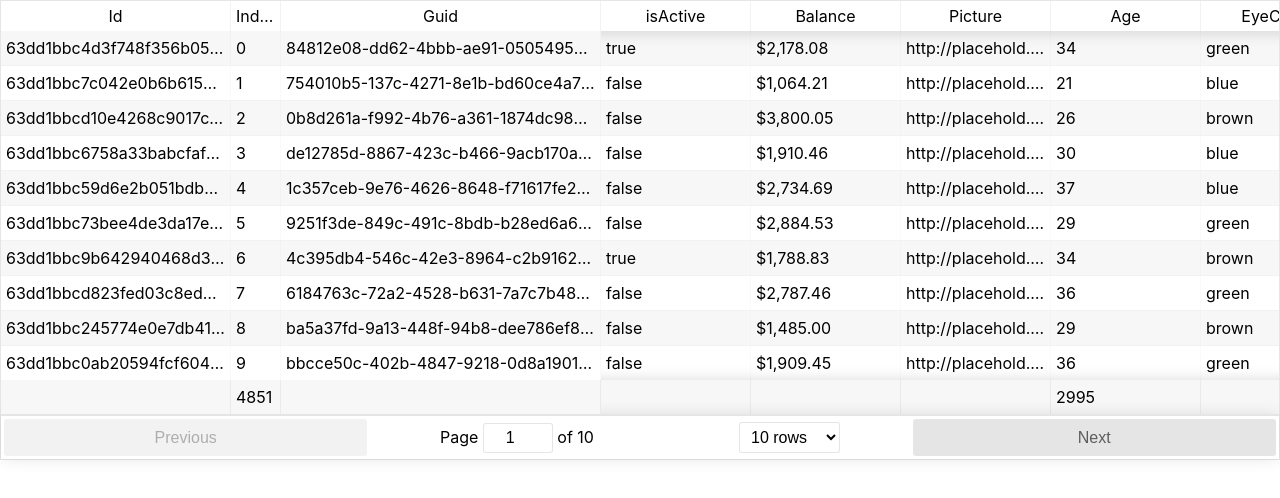
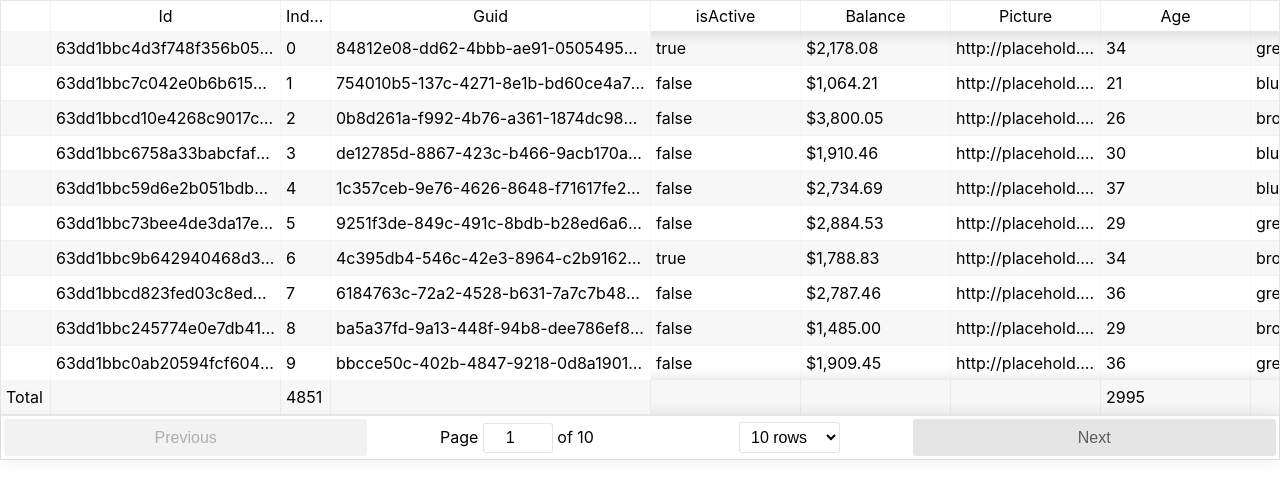
Before and after one commit to vturkovic/react-table, a React (Create React App) app: page / in a window 1280 px wide. Shown: the top 498 px of the page. Built offline with nearby package versions, Linux system fonts and the light colour scheme; the HTML template or start-up script is replaced by a standard one.

Commit message:
added first column total

```diff
--- a/src/App.css
+++ b/src/App.css
@@ -10,11 +10,15 @@
 }
 
 .sticky:nth-of-type(2) {
-    left: 230px;
+    left: 50px;
 }
 
 .sticky:nth-of-type(3) {
     left: 280px;
+}
+
+.sticky:nth-of-type(4) {
+    left: 330px;
 }
 
 .rt-thead .sticky {
--- a/src/components/tableComponent.tsx
+++ b/src/components/tableComponent.tsx
@@ -25,7 +25,9 @@ const TableComponent = ({ tableRowData, tableColumnData } : TableInterface) => {
 
   const addFooter = (newTableColumnsData: TableColumnDataInterface[], sum: SumInterface) => {
     newTableColumnsData.forEach(item => {
-      if (item.Header === 'Index') {
+      if (item.Header === '') {
+        item.Footer = 'Total';
+      } else if (item.Header === 'Index') {
         item.Footer = sum.index.toString();
       } else if (item.Header === 'Age') {
         item.Footer = sum.age.toString();
--- a/src/data/tableColumnsData.tsx
+++ b/src/data/tableColumnsData.tsx
@@ -3,6 +3,13 @@ import { TableColumnDataInterface } from "../interfaces";
 const DEFAULT_COLUMN_WIDTH = 150;
 
 export const tableColumnData: TableColumnDataInterface[] = [
+    {
+      Header: "",
+      accessor: "total",
+      className: "sticky",
+      headerClassName: "sticky",
+      width: DEFAULT_COLUMN_WIDTH - 100,
+    },
     {
       Header: "Id",
       accessor: "id",
--- a/src/data/tableRowData.tsx
+++ b/src/data/tableRowData.tsx
@@ -2,6 +2,7 @@ import { TableRowInterface } from "../interfaces";
 
 export const tableRowData: TableRowInterface[] = [
     {
+      "total": "",
       "id": "63dd1bbc4d3f748f356b0521",
       "index": 0,
       "guid": "84812e08-dd62-4bbb-ae91-050549596202",
@@ -24,6 +25,7 @@ export const tableRowData: TableRowInterface[] = [
       "favoriteFruit": "strawberry"
     },
     {
+      "total": "",
       "id": "63dd1bbc7c042e0b6b615df8",
       "index": 1,
       "guid": "754010b5-137c-4271-8e1b-bd60ce4a73f2",
@@ -46,6 +48,7 @@ export const tableRowData: TableRowInterface[] = [
       "favoriteFruit": "banana"
     },
     {
+      "total": "",
       "id": "63dd1bbcd10e4268c9017c59",
       "index": 2,
       "guid": "0b8d261a-f992-4b76-a361-1874dc983240",
@@ -68,6 +71,7 @@ export const tableRowData: TableRowInterface[] = [
       "favoriteFruit": "strawberry"
     },
     {
+      "total": "",
       "id": "63dd1bbc6758a33babcfaf50",
       "index": 3,
       "guid": "de12785d-8867-423c-b466-9acb170a9065",
@@ -90,6 +94,7 @@ export const tableRowData: TableRowInterface[] = [
       "favoriteFruit": "banana"
     },
     {
+      "total": "",
       "id": "63dd1bbc59d6e2b051bdbb50",
       "index": 4,
       "guid": "1c357ceb-9e76-4626-8648-f71617fe25e9",
@@ -112,6 +117,7 @@ export const tableRowData: TableRowInterface[] = [
       "favoriteFruit": "apple"
     },
     {
+      "total": "",
       "id": "63dd1bbc73bee4de3da17e37",
       "index": 5,
       "guid": "9251f3de-849c-491c-8bdb-b28ed6a616b5",
@@ -134,6 +140,7 @@ export const tableRowData: TableRowInterface[] = [
       "favoriteFruit": "strawberry"
     },
     {
+      "total": "",
       "id": "63dd1bbc9b642940468d3548",
       "index": 6,
       "guid": "4c395db4-546c-42e3-8964-c2b916256101",
@@ -156,6 +163,7 @@ export const tableRowData: TableRowInterface[] = [
       "favoriteFruit": "strawberry"
     },
     {
+      "total": "",
       "id": "63dd1bbcd823fed03c8ed86e",
       "index": 7,
       "guid": "6184763c-72a2-4528-b631-7a7c7b4863dd",
@@ -178,6 +186,7 @@ export const tableRowData: TableRowInterface[] = [
       "favoriteFruit": "strawberry"
     },
     {
+      "total": "",
       "id": "63dd1bbc245774e0e7db4190",
       "index": 8,
       "guid": "ba5a37fd-9a13-448f-94b8-dee786ef856d",
@@ -200,6 +209,7 @@ export const tableRowData: TableRowInterface[] = [
       "favoriteFruit": "apple"
     },
     {
+      "total": "",
       "id": "63dd1bbc0ab20594fcf60426",
       "index": 9,
       "guid": "bbcce50c-402b-4847-9218-0d8a19013bb3",
@@ -222,6 +232,7 @@ export const tableRowData: TableRowInterface[] = [
       "favoriteFruit": "apple"
     },
     {
+      "total": "",
       "id": "63dd1bbc373401ba814a6976",
       "index": 10,
       "guid": "84725629-af90-4fe4-8147-786cf8a2bb4c",
@@ -244,6 +255,7 @@ export const tableRowData: TableRowInterface[] = [
       "favoriteFruit": "banana"
     },
     {
+      "total": "",
       "id": "63dd1bbce5888a76e94e89cd",
       "index": 11,
       "guid": "3d733c04-7fc5-4521-89df-d6a2abcfe825",
@@ -266,6 +278,7 @@ export const tableRowData: TableRowInterface[] = [
       "favoriteFruit": "banana"
     },
     {
+      "total": "",
       "id": "63dd1bbc490bc6f885dee05e",
       "index": 12,
       "guid": "89ba8b6d-d44b-440f-aebf-11355f6f20ad",
@@ -288,6 +301,7 @@ export const tableRowData: TableRowInterface[] = [
       "favoriteFruit": "apple"
     },
     {
+      "total": "",
       "id": "63dd1bbc7a1d7ca795e7a98b",
       "index": 13,
       "guid": "3980731e-fdf2-4a74-b3f2-9caf04a82672",
@@ -310,6 +324,7 @@ export const tableRowData: TableRowInterface[] = [
       "favoriteFruit": "apple"
     },
     {
+      "total": "",
       "id": "63dd1bbc265eb5bffea8cbab",
       "index": 14,
       "guid": "1219a2fe-f006-4f43-ab69-f1303ad31251",
@@ -332,6 +347,7 @@ export const tableRowData: TableRowInterface[] = [
       "favoriteFruit": "banana"
     },
     {
+      "total": "",
       "id": "63dd1bbc555d69ff5a6469bf",
       "index": 15,
       "guid": "b6d541f0-2d05-45d2-b637-c325ab80d7f7",
@@ -354,6 +370,7 @@ export const tableRowData: TableRowInterface[] = [
       "favoriteFruit": "strawberry"
     },
     {
+      "total": "",
       "id": "63dd1bbcca02e64431221208",
       "index": 16,
       "guid": "c4f85f95-7517-4762-b731-ee3aa92a7359",
@@ -376,6 +393,7 @@ export const tableRowData: TableRowInterface[] = [
       "favoriteFruit": "apple"
     },
     {
+      "total": "",
       "id": "63dd1bbc40b36de7bf49a91c",
       "index": 17,
       "guid": "8b65cc1b-039a-4e19-ab8f-958421e4efc5",
@@ -398,6 +416,7 @@ export const tableRowData: TableRowInterface[] = [
       "favoriteFruit": "banana"
     },
     {
+      "total": "",
       "id": "63dd1bbc7ecda3a3d5b52947",
       "index": 18,
       "guid": "d1f4d2d8-bd2a-43dd-b89b-0cc024650c03",
@@ -420,6 +439,7 @@ export const tableRowData: TableRowInterface[] = [
       "favoriteFruit": "strawberry"
     },
     {
+      "total": "",
       "id": "63dd1bbceae2ec1921b41268",
       "index": 19,
       "guid": "3a5b4721-c0c2-41cd-9b01-ba3de4ca34c9",
@@ -442,6 +462,7 @@ export const tableRowData: TableRowInterface[] = [
       "favoriteFruit": "strawberry"
     },
     {
+      "total": "",
       "id": "63dd1bbc5df31ba27369290f",
       "index": 20,
       "guid": "1f7a6337-dc7b-43ed-8e18-a734c97c02cc",
@@ -464,6 +485,7 @@ export const tableRowData: TableRowInterface[] = [
       "favoriteFruit": "banana"
     },
     {
+      "total": "",
       "id": "63dd1bbcfd0f3b8a4b879d21",
       "index": 21,
       "guid": "6364fcec-94c0-4f9a-8d49-398b96397098",
@@ -486,6 +508,7 @@ export const tableRowData: TableRowInterface[] = [
       "favoriteFruit": "strawberry"
     },
     {
+      "total": "",
       "id": "63dd1bbc089c1cc6a36a721b",
       "index": 22,
       "guid": "511438ee-8bec-4a63-95e6-8eec3c8109f9",
@@ -508,6 +531,7 @@ export const tableRowData: TableRowInterface[] = [
       "favoriteFruit": "strawberry"
     },
     {
+      "total": "",
       "id": "63dd1bbc982cf99a1c125050",
       "index": 23,
       "guid": "08b6dc5f-a547-4c21-b48b-e3b90f76802c",
@@ -530,6 +554,7 @@ export const tableRowData: TableRowInterface[] = [
       "favoriteFruit": "banana"
     },
     {
+      "total": "",
       "id": "63dd1bbc6abf2abd237ab614",
       "index": 24,
       "guid": "3a4685d7-cc57-443d-87dc-887be99d9236",
@@ -552,6 +577,7 @@ export const tableRowData: TableRowInterface[] = [
       "favoriteFruit": "strawberry"
     },
     {
+      "total": "",
       "id": "63dd1bbc363cdef4670a2595",
       "index": 25,
       "guid": "37fbf8e8-2431-44ca-9a2a-d3c42d58b3e1",
@@ -574,6 +600,7 @@ export const tableRowData: TableRowInterface[] = [
       "favoriteFruit": "banana"
     },
     {
+      "total": "",
       "id": "63dd1bbc27dfbf07b96e2a0c",
       "index": 26,
       "guid": "4135bdb6-ed5b-4942-bd26-3b59e1d1bdc3",
@@ -596,6 +623,7 @@ export const tableRowData: TableRowInterface[] = [
       "favoriteFruit": "strawberry"
     },
     {
+      "total": "",
       "id": "63dd1bbc9962f6f603dbc85c",
       "index": 27,
       "guid": "382fe037-93b4-47ba-8af1-4a70d42ce50b",
@@ -618,6 +646,7 @@ export const tableRowData: TableRowInterface[] = [
       "favoriteFruit": "strawberry"
     },
     {
+      "total": "",
       "id": "63dd1bbcf422a66eb2880763",
       "index": 28,
       "guid": "3239e52e-e0bf-4d04-9d13-46ea48f721c6",
@@ -640,6 +669,7 @@ export const tableRowData: TableRowInterface[] = [
       "favoriteFruit": "banana"
     },
     {
+      "total": "",
       "id": "63dd1bbca97cc989ebe365d7",
       "index": 29,
       "guid": "24016e22-b57f-48e2-820c-f9e521f67dcd",
@@ -662,6 +692,7 @@ export const tableRowData: TableRowInterface[] = [
       "favoriteFruit": "apple"
     },
     {
+      "total": "",
       "id": "63dd1bbcf9b22b473daf12a9",
       "index": 30,
       "guid": "1cb96704-8b3f-4e39-aa24-ca3f95e03938",
@@ -684,6 +715,7 @@ export const tableRowData: TableRowInterface[] = [
       "favoriteFruit": "banana"
     },
     {
+      "total": "",
       "id": "63dd1bbc70082d874d9ee2fa",
       "index": 31,
       "guid": "364b7183-e503-4bef-8f69-07ffe7f3c139",
@@ -706,6 +738,7 @@ export const tableRowData: TableRowInterface[] = [
       "favoriteFruit": "banana"
     },
     {
+      "total": "",
       "id": "63dd1bbc8b7bc0b961ba9aac",
       "index": 32,
       "guid": "da7be391-de2c-4409-afd4-6a5665adeba2",
@@ -728,6 +761,7 @@ export const tableRowData: TableRowInterface[] = [
       "favoriteFruit": "apple"
     },
     {
+      "total": "",
       "id": "63dd1bbc47995b4b6a9439cf",
       "index": 33,
       "guid": "78301d23-9cfc-4285-9a99-f62a182da77a",
@@ -750,6 +784,7 @@ export const tableRowData: TableRowInterface[] = [
       "favoriteFruit": "apple"
     },
     {
+      "total": "",
       "id": "63dd1bbcfaa414fb87a29d9f",
       "index": 34,
       "guid": "bfbda4ca-d085-44b2-9548-b081f92d1c29",
@@ -772,6 +807,7 @@ export const tableRowData: TableRowInterface[] = [
       "favoriteFruit": "strawberry"
     },
     {
+      "total": "",
       "id": "63dd1bbc8685e71166441440",
       "index": 35,
       "guid": "2bd30e6c-c2b0-41a1-b4ea-749ee8fe77af",
@@ -794,6 +830,7 @@ export const tableRowData: TableRowInterface[] = [
       "favoriteFruit": "strawberry"
     },
     {
+      "total": "",
       "id": "63dd1bbc9fafe1df6f10a138",
       "index": 36,
       "guid": "6be7e0de-3fcf-42c5-8426-dd65e2f9d4ad",
@@ -816,6 +853,7 @@ export const tableRowData: TableRowInterface[] = [
       "favoriteFruit": "strawberry"
     },
     {
+      "total": "",
       "id": "63dd1bbc79ea4f066a439548",
       "index": 37,
       "guid": "ad1b6273-b5a8-481d-91b2-2308595b1a71",
@@ -838,6 +876,7 @@ export const tableRowData: TableRowInterface[] = [
       "favoriteFruit": "banana"
     },
     {
+      "total": "",
       "id": "63dd1bbc3f238029cb220408",
       "index": 38,
       "guid": "12087dee-0e59-4891-8d26-0d292d3a97c4",
@@ -860,6 +899,7 @@ export const tableRowData: TableRowInterface[] = [
       "favoriteFruit": "banana"
     },
     {
+      "total": "",
       "id": "63dd1bbc1657897ecf74b25b",
       "index": 39,
       "guid": "30ea85e3-6602-4caa-9d7c-e1eda920dda6",
@@ -882,6 +922,7 @@ export const tableRowData: TableRowInterface[] = [
       "favoriteFruit": "banana"
     },
     {
+      "total": "",
       "id": "63dd1bbc4db59602ba369e7d",
       "index": 40,
       "guid": "b9a788b0-58f6-404a-9366-73673d3db38e",
@@ -904,6 +945,7 @@ export const tableRowData: TableRowInterface[] = [
       "favoriteFruit": "strawberry"
     },
     {
+      "total": "",
       "id": "63dd1bbc1d496ffa47bc22fb",
       "index": 41,
       "guid": "80f56b34-b0e3-4d10-b54a-bac6c8415ba0",
@@ -926,6 +968,7 @@ export const tableRowData: TableRowInterface[] = [
       "favoriteFruit": "banana"
     },
     {
+      "total": "",
       "id": "63dd1bbc4d8a000cdd117e22",
       "index": 42,
       "guid": "dbf5151f-c01c-44f9-bf14-38719d4ec3da",
@@ -948,6 +991,7 @@ export const tableRowData: TableRowInterface[] = [
       "favoriteFruit": "strawberry"
     },
     {
+      "total": "",
       "id": "63dd1bbcd9feb2bbd669a1a5",
       "index": 43,
       "guid": "1f2e256a-9a8e-4011-9a2f-ea325d580c3b",
@@ -970,6 +1014,7 @@ export const tableRowData: TableRowInterface[] = [
       "favoriteFruit": "banana"
     },
     {
+      "total": "",
       "id": "63dd1bbc2506b38f31a5ffea",
       "index": 44,
       "guid": "d99fb0b3-7389-4964-a8ff-e071bff7e96c",
@@ -992,6 +1037,7 @@ export const tableRowData: TableRowInterface[] = [
       "favoriteFruit": "apple"
     },
     {
+      "total": "",
       "id": "63dd1bbc46167749974a3554",
       "index": 45,
       "guid": "8e4df023-5d37-4207-ae48-b883e8a15f33",
@@ -1014,6 +1060,7 @@ export const tableRowData: TableRowInterface[] = [
       "favoriteFruit": "banana"
     },
     {
+      "total": "",
       "id": "63dd1bbcc4af9c7a6987541d",
       "index": 46,
       "guid": "3d4ec611-4f32-4548-a5dc-51f1a6153475",
@@ -1036,6 +1083,7 @@ export const tableRowData: TableRowInterface[] = [
       "favoriteFruit": "banana"
     },
     {
+      "total": "",
       "id": "63dd1bbc6853d66793556c03",
       "index": 47,
       "guid": "6d9d8e9d-ce72-4d8b-bb15-d1c6b42ce5c9",
@@ -1058,6 +1106,7 @@ export const tableRowData: TableRowInterface[] = [
       "favoriteFruit": "apple"
     },
     {
+      "total": "",
       "id": "63dd1bbcf0d3c69242b8b0bb",
       "index": 48,
       "guid": "6370040a-0ac1-41aa-a641-5bb142efb23d",
@@ -1080,6 +1129,7 @@ export const tableRowData: TableRowInterface[] = [
       "favoriteFruit": "apple"
     },
     {
+      "total": "",
       "id": "63dd1bbce08417f309b08d28",
       "index": 49,
       "guid": "e4697da5-a082-4672-ae29-9a4176b9d88a",
@@ -1102,6 +1152,7 @@ export const tableRowData: TableRowInterface[] = [
       "favoriteFruit": "apple"
     },
     {
+      "total": "",
       "id": "63dd1bbc8a2f19d80618420b",
       "index": 50,
       "guid": "78b584c1-1c86-42e3-9a88-d195c1976bac",
@@ -1124,6 +1175,7 @@ export const tableRowData: TableRowInterface[] = [
       "favoriteFruit": "strawberry"
     },
     {
+      "total": "",
       "id": "63dd1bbc6db12625b39553cd",
       "index": 51,
       "guid": "f6e5aa11-c588-475a-9cb8-d3c9ae95ee60",
@@ -1146,6 +1198,7 @@ export const tableRowData: TableRowInterface[] = [
       "favoriteFruit": "banana"
     },
     {
+      "total": "",
       "id": "63dd1bbc0b7b0adb8b58bff7",
       "index": 52,
       "guid": "166a94e7-c0d2-4e0b-9514-b9362cfbef21",
@@ -1168,6 +1221,7 @@ export const tableRowData: TableRowInterface[] = [
       "favoriteFruit": "banana"
     },
     {
+      "total": "",
       "id": "63dd1bbc7882ba903bd107b3",
       "index": 53,
       "guid": "82fb5650-b854-4e3e-998d-6a8e401a962e",
@@ -1190,6 +1244,7 @@ export const tableRowData: TableRowInterface[] = [
       "favoriteFruit": "strawberry"
     },
     {
+      "total": "",
       "id": "63dd1bbc197e46be48f14568",
       "index": 54,
       "guid": "a2401490-c54b-4ad7-833f-bdc77c94cd7e",
@@ -1212,6 +1267,7 @@ export const tableRowData: TableRowInterface[] = [
       "favoriteFruit": "banana"
     },
     {
+      "total": "",
       "id": "63dd1bbc922627134f6ae85f",
       "index": 55,
       "guid": "2df1977c-e272-4a8f-9ce7-e39a9365b06c",
@@ -1234,6 +1290,7 @@ export const tableRowData: TableRowInterface[] = [
       "favoriteFruit": "strawberry"
     },
     {
+      "total": "",
       "id": "63dd1bbcdc341367267e1e5d",
       "index": 56,
       "guid": "5db14a14-5648-497b-8aaa-b15122945e24",
@@ -1256,6 +1313,7 @@ export const tableRowData: TableRowInterface[] = [
       "favoriteFruit": "strawberry"
     },
     {
+      "total": "",
       "id": "63dd1bbc11c209443a555e00",
       "index": 57,
       "guid": "2c26a0bf-cbb4-4ae0-8143-79f988e13c67",
@@ -1278,6 +1336,7 @@ export const tableRowData: TableRowInterface[] = [
       "favoriteFruit": "apple"
     },
     {
+      "total": "",
       "id": "63dd1bbcf230e60a8cbdf15b",
       "index": 58,
       "guid": "694ad762-4fce-4643-a6cb-7665e50ee636",
@@ -1300,6 +1359,7 @@ export const tableRowData: TableRowInterface[] = [
       "favoriteFruit": "apple"
     },
     {
+      "total": "",
       "id": "63dd1bbcb2b4f910f1f28a87",
       "index": 59,
       "guid": "b296e863-9740-4adf-9d02-016dd05faad9",
@@ -1322,6 +1382,7 @@ export const tableRowData: TableRowInterface[] = [
       "favoriteFruit": "strawberry"
     },
     {
+      "total": "",
       "id": "63dd1bbccc619bdd3200c12a",
       "index": 60,
       "guid": "964ad3bf-e68d-49e8-a07e-28fe71aa1aff",
@@ -1344,6 +1405,7 @@ export const tableRowData: TableRowInterface[] = [
       "favoriteFruit": "apple"
     },
     {
+      "total": "",
       "id": "63dd1bbc54085c5e313125b1",
       "index": 61,
       "guid": "a634821c-b10c-4279-9926-4c3ed26743be",
@@ -1366,6 +1428,7 @@ export const tableRowData: TableRowInterface[] = [
       "favoriteFruit": "strawberry"
     },
     {
+      "total": "",
       "id": "63dd1bbc1e236f8b3b319be5",
       "index": 62,
       "guid": "74b4fbbb-223c-42c6-8925-94fe35b98b71",
@@ -1388,6 +1451,7 @@ export const tableRowData: TableRowInterface[] = [
       "favoriteFruit": "apple"
     },
     {
+      "total": "",
       "id": "63dd1bbc61099ebacbe9f9af",
       "index": 63,
       "guid": "b6237d40-b4f9-4a55-b228-942269185563",
@@ -1410,6 +1474,7 @@ export const tableRowData: TableRowInterface[] = [
       "favoriteFruit": "banana"
     },
     {
+      "total": "",
       "id": "63dd1bbc85b47ef694f4ca2f",
       "index": 64,
       "guid": "bd24208f-e95e-41ce-8277-054b862aec9c",
@@ -1432,6 +1497,7 @@ export const tableRowData: TableRowInterface[] = [
       "favoriteFruit": "banana"
     },
     {
+      "total": "",
       "id": "63dd1bbcf299810c9f2937ee",
       "index": 65,
       "guid": "1b83966c-f8b6-405b-951d-6a99b3394f95",
@@ -1454,6 +1520,7 @@ export const tableRowData: TableRowInterface[] = [
       "favoriteFruit": "strawberry"
     },
     {
+      "total": "",
       "id": "63dd1bbcafcc9d840c6eddce",
       "index": 66,
       "guid": "9135c8bd-b226-42fd-938b-4e02b5d43382",
@@ -1476,6 +1543,7 @@ export const tableRowData: TableRowInterface[] = [
       "favoriteFruit": "apple"
     },
     {
+      "total": "",
       "id": "63dd1bbcb613891dcf90a445",
       "index": 67,
       "guid": "80819a41-7e65-47f2-a40a-3dbc770ce364",
@@ -1498,6 +1566,7 @@ export const tableRowData: TableRowInterface[] = [
       "favoriteFruit": "strawberry"
     },
     {
+      "total": "",
       "id": "63dd1bbc3ac25008e9c0455d",
       "index": 68,
       "guid": "042c7611-41ab-4fc6-8445-7ef20491e69b",
@@ -1520,6 +1589,7 @@ export const tableRowData: TableRowInterface[] = [
       "favoriteFruit": "apple"
     },
     {
+      "total": "",
       "id": "63dd1bbcbb7f96dfd73658ce",
       "index": 69,
       "guid": "92ca9a7c-71ba-442a-9f38-d803b2237abf",
@@ -1542,6 +1612,7 @@ export const tableRowData: TableRowInterface[] = [
       "favoriteFruit": "banana"
     },
     {
+      "total": "",
       "id": "63dd1bbc364d1e503ef3f3cf",
       "index": 70,
       "guid": "9e3c6fed-ae2d-4d74-acc5-fe918288f960",
@@ -1564,6 +1635,7 @@ export const tableRowData: TableRowInterface[] = [
       "favoriteFruit": "banana"
     },
     {
+      "total": "",
       "id": "63dd1bbc49add46f3ce425a5",
       "index": 71,
       "guid": "672dab2b-c0b6-4a3c-8878-6d8b2f0a7111",
@@ -1586,6 +1658,7 @@ export const tableRowData: TableRowInterface[] = [
       "favoriteFruit": "banana"
     },
     {
+      "total": "",
       "id": "63dd1bbc1e6d5d66f54bc324",
       "index": 72,
       "guid": "e598ba09-d70b-49e4-afe7-a456345901ee",
@@ -1608,6 +1681,7 @@ export const tableRowData: TableRowInterface[] = [
       "favoriteFruit": "strawberry"
     },
     {
+      "total": "",
       "id": "63dd1bbc5a384dadcbc5c121",
       "index": 73,
       "guid": "6aedd5e0-b76e-41bc-aa9a-fc11dfca9774",
@@ -1630,6 +1704,7 @@ export const tableRowData: TableRowInterface[] = [
       "favoriteFruit": "strawberry"
     },
     {
+      "total": "",
       "id": "63dd1bbcc8113964834f72bb",
       "index": 74,
       "guid": "34205fb4-c131-401e-b063-d3927d57b240",
@@ -1652,6 +1727,7 @@ export const tableRowData: TableRowInterface[] = [
       "favoriteFruit": "banana"
     },
     {
+      "total": "",
       "id": "63dd1bbcdf8aef8bf5d84b08",
       "index": 75,
       "guid": "a1946c20-c8ac-4a7d-9e97-102250f02eea",
@@ -1674,6 +1750,7 @@ export const tableRowData: TableRowInterface[] = [
       "favoriteFruit": "strawberry"
     },
     {
+      "total": "",
       "id": "63dd1bbc7eb49d1cc8bbf928",
       "index": 76,
       "guid": "9b6982bf-8c02-4b62-b029-40f30b533c7f",
@@ -1696,6 +1773,7 @@ export const tableRowData: TableRowInterface[] = [
       "favoriteFruit": "banana"
     },
     {
+      "total": "",
       "id": "63dd1bbc7751cafe83d7bfe7",
       "index": 77,
       "guid": "459331b7-46d6-41e9-985d-d102d67385ed",
@@ -1718,6 +1796,7 @@ export const tableRowData: TableRowInterface[] = [
       "favoriteFruit": "strawberry"
     },
     {
+      "total": "",
       "id": "63dd1bbc4255782643005c43",
       "index": 78,
       "guid": "8689cfb1-1955-43d3-851a-db3308e111b8",
@@ -1740,6 +1819,7 @@ export const tableRowData: TableRowInterface[] = [
       "favoriteFruit": "apple"
     },
     {
+      "total": "",
       "id": "63dd1bbc7337b23ea7f221bf",
       "index": 79,
       "guid": "c4e3c693-cc4b-4167-ad66-7b1aaf7e60c7",
@@ -1762,6 +1842,7 @@ export const tableRowData: TableRowInterface[] = [
       "favoriteFruit": "apple"
     },
     {
+      "total": "",
       "id": "63dd1bbc2d3dace324bea7c0",
       "index": 80,
       "guid": "d0be7c99-5be1-4bc9-9109-51a63aff4173",
@@ -1784,6 +1865,7 @@ export const tableRowData: TableRowInterface[] = [
       "favoriteFruit": "banana"
     },
     {
+      "total": "",
       "id": "63dd1bbcb49771264e28e390",
       "index": 81,
       "guid": "905d9250-f96a-40b9-a52c-e9d3b3438e8c",
@@ -1806,6 +1888,7 @@ export const tableRowData: TableRowInterface[] = [
       "favoriteFruit": "banana"
     },
     {
+      "total": "",
       "id": "63dd1bbc984e8efe4d5c7d8e",
       "index": 82,
       "guid": "ae490c3b-7fe2-471c-a41b-747c88c483b2",
@@ -1828,6 +1911,7 @@ export const tableRowData: TableRowInterface[] = [
       "favoriteFruit": "apple"
     },
     {
+      "total": "",
       "id": "63dd1bbc75152563b289c5cd",
       "index": 83,
       "guid": "c7e2baef-9d3d-4ed3-954d-bba19ed67030",
@@ -1850,6 +1934,7 @@ export const tableRowData: TableRowInterface[] = [
       "favoriteFruit": "apple"
     },
     {
+      "total": "",
       "id": "63dd1bbc39e2dffaa46020fb",
       "index": 84,
       "guid": "9c6e8652-6c96-4e89-8f3a-9b3bebf62d3f",
@@ -1872,6 +1957,7 @@ export const tableRowData: TableRowInterface[] = [
       "favoriteFruit": "apple"
     },
     {
+      "total": "",
       "id": "63dd1bbcadf6854292614708",
       "index": 85,
       "guid": "74f9b16d-9720-47c5-b9e9-3c66e71c68d0",
@@ -1894,6 +1980,7 @@ export const tableRowData: TableRowInterface[] = [
       "favoriteFruit": "banana"
     },
     {
+      "total": "",
       "id": "63dd1bbcca50500e50430eae",
       "index": 86,
       "guid": "e71cf486-a98d-4b17-8ec0-e14d5b554ccf",
@@ -1916,6 +2003,7 @@ export const tableRowData: TableRowInterface[] = [
       "favoriteFruit": "banana"
     },
     {
+      "total": "",
       "id": "63dd1bbc8b8963335b57d0ea",
       "index": 87,
       "guid": "49e9d774-5815-43f6-9778-7e28d096db60",
@@ -1938,6 +2026,7 @@ export const tableRowData: TableRowInterface[] = [
       "favoriteFruit": "banana"
     },
     {
+      "total": "",
       "id": "63dd1bbcb190a5c2b66f0b8d",
       "index": 88,
       "guid": "b63b1a36-fa2d-4566-b394-213a76788855",
@@ -1960,6 +2049,7 @@ export const tableRowData: TableRowInterface[] = [
       "favoriteFruit": "strawberry"
     },
     {
+      "total": "",
       "id": "63dd1bbcf07320fdefbc0840",
       "index": 89,
       "guid": "ac261d15-f320-4244-8317-af58941bfc05",
@@ -1982,6 +2072,7 @@ export const tableRowData: TableRowInterface[] = [
       "favoriteFruit": "strawberry"
     },
     {
+      "total": "",
       "id": "63dd1bbc185326368ce9317a",
       "index": 90,
       "guid": "f528f7b7-a9a5-44cb-87f8-ca677a49fc0b",
@@ -2004,6 +2095,7 @@ export const tableRowData: TableRowInterface[] = [
       "favoriteFruit": "strawberry"
     },
     {
+      "total": "",
       "id": "63dd1bbc2c80bf4650bc44f0",
       "index": 91,
       "guid": "9f2e6a59-2d6c-4024-9a79-c31accbd8d36",
@@ -2026,6 +2118,7 @@ export const tableRowData: TableRowInterface[] = [
       "favoriteFruit": "strawberry"
     },
     {
+      "total": "",
       "id": "63dd1bbc081affdc088f9ad0",
       "index": 92,
       "guid": "559e1a7c-0939-4096-ba3b-81e5716a7518",
@@ -2048,6 +2141,7 @@ export const tableRowData: TableRowInterface[] = [
       "favoriteFruit": "banana"
     },
     {
+      "total": "",
       "id": "63dd1bbc7e93ef3f919ec3ac",
       "index": 93,
       "guid": "50128d12-3178-49a0-b0d9-692c4acb6ff0",
@@ -2070,6 +2164,7 @@ export const tableRowData: TableRowInterface[] = [
       "favoriteFruit": "strawberry"
     },
     {
+      "total": "",
       "id": "63dd1bbc52e293b1c7e881fa",
       "index": 94,
       "guid": "e58caf2f-9bd1-4a37-b6b9-f933e4101550",
@@ -2092,6 +2187,7 @@ export const tableRowData: TableRowInterface[] = [
       "favoriteFruit": "banana"
     },
     {
+      "total": "",
       "id": "63dd1bbcc670cac3dd7b98ac",
       "index": 95,
       "guid": "0b4ea3e8-72bb-4cb1-a717-a1d0ba9bb8ff",
@@ -2114,6 +2210,7 @@ export const tableRowData: TableRowInterface[] = [
       "favoriteFruit": "banana"
     },
     {
+      "total": "",
       "id": "63dd1bbce4b9f3acaca04266",
       "index": 96,
       "guid": "0090fca1-c9fa-426a-9fae-64d3370fe63b",
@@ -2136,6 +2233,7 @@ export const tableRowData: TableRowInterface[] = [
       "favoriteFruit": "apple"
     },
     {
+      "total": "",
       "id": "63dd1bbc37cf53e5a86fb8d3",
       "index": 97,
       "guid": "dc47c7ef-4efd-4b3a-a046-764af6fc0925",
@@ -2158,6 +2256,7 @@ export const tableRowData: TableRowInterface[] = [
       "favoriteFruit": "strawberry"
     },
     {
+      "total": "",
       "id": "63dd1bbc6bbbeee3525db172",
       "index": 98,
       "guid": "399a7bfc-593e-47cf-b3fb-5f7dd0862dfc",
--- a/src/interfaces.tsx
+++ b/src/interfaces.tsx
@@ -1,4 +1,5 @@
 export interface TableRowInterface {
+    total: string,
     id: string,
     index: number,
     guid: string,
```
